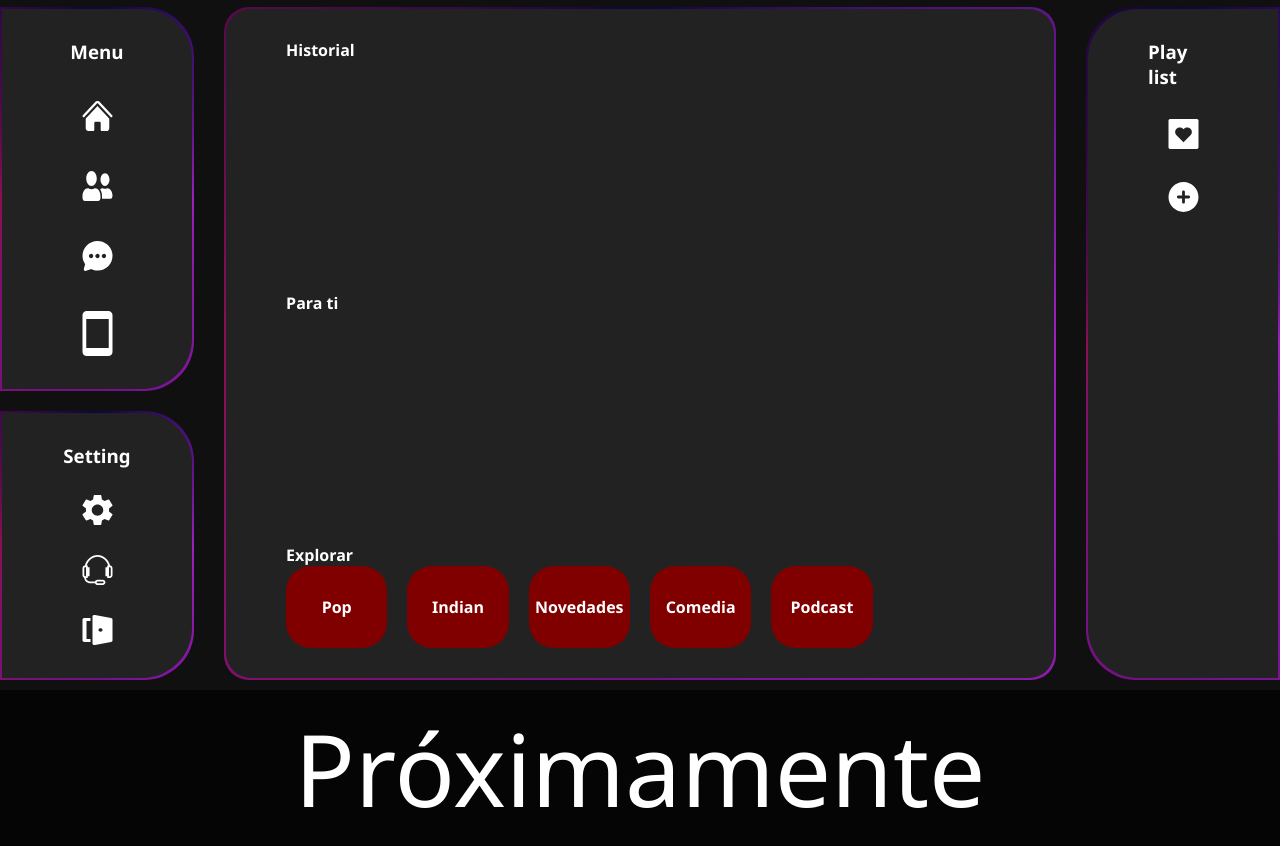
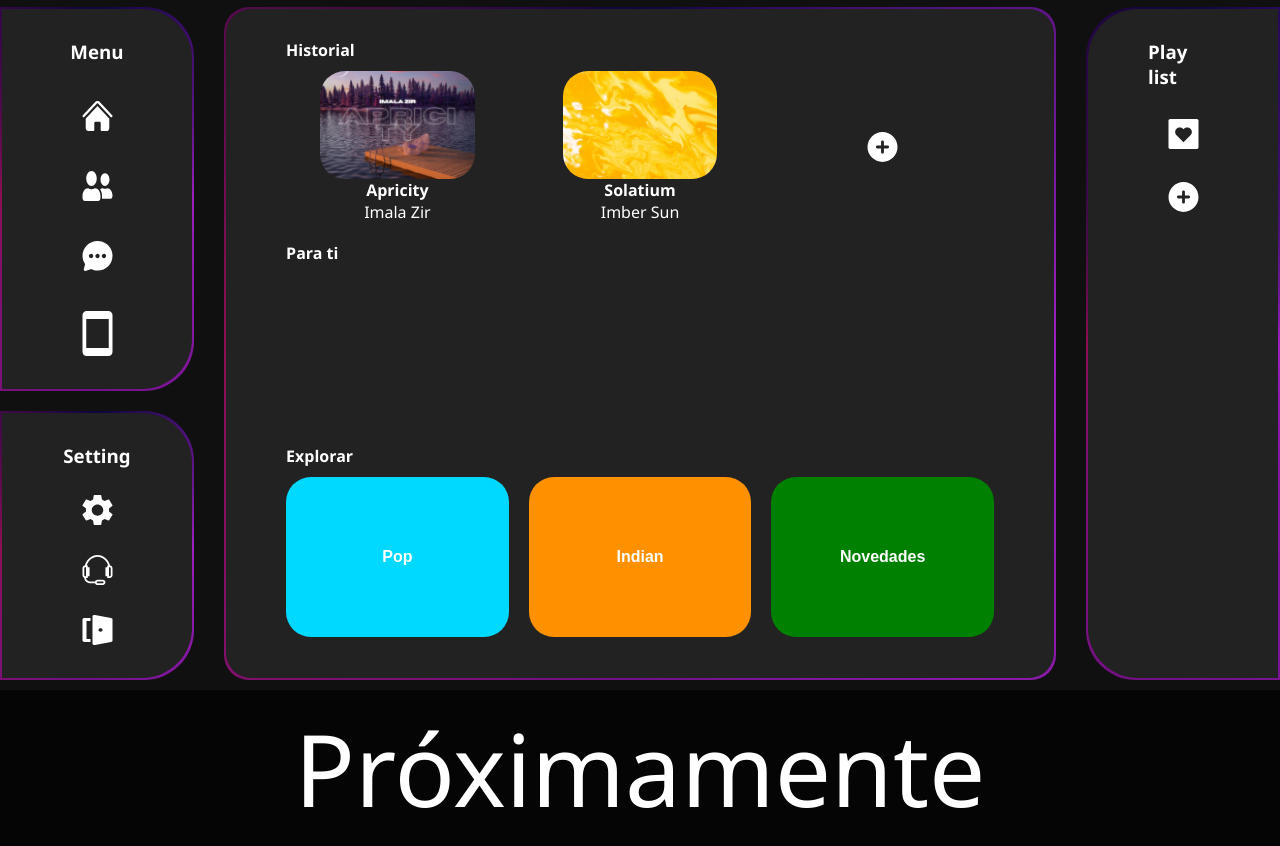
Before and after one commit to YixusGod/Mozart, a plain HTML site: page index.html in a window 1280 px wide. Shown: the part 97-943 px from the top of the page. Drawn offline with nearby package versions, Linux system fonts and the light colour scheme; no server answers.

```diff
--- a/index.html
+++ b/index.html
@@ -54,20 +54,39 @@
         <section class="main__section__Centro"><!-- medio -->
             <span>
 
-                <div class="main__section__Centro__Historial"><!-- Historial -->
+                <div class="main__section__Centro__historial"><!-- Historial -->
                     <h2>Historial</h2>
+                    <div class="main__section__Centro__historial__orden"><!-- canciones del historial -->
+                        <div class="song">
+                            <button><img src="/assent/cancion1.jpg" alt=""></button>
+                            <p><b>Apricity</b></p>
+                            <p>Imala Zir</p>
+                        </div>
+                        <div class="song">
+                            <button><img src="/assent/cancion2.jpg" alt=""></button>
+                            <p><b>Solatium</b></p>
+                            <p>Imber Sun</p>
+                        </div>
+                        <div class="song">
+                            <img src="/assent/Mas.svg" alt="">
+                        </div>
+                    </div>
                 </div>
                 <div id="tracklist" class="main__section__Centro__para-ti"><!-- Para ti -->
                     <h2>Para ti</h2>
+                    <div>
+
+                    </div>
                 </div>
                 <div class="main__section__Centro__explorar"><!-- Esplorar -->
                     <h2>Explorar</h2>
                     <div><!-- crear una lista -->
-                        <p><b>Pop</b></p>
-                        <p><b>Indian</b></p>
-                        <p><b>Novedades</b></p>
-                        <p><b>Comedia</b></p>
-                        <p><b>Podcast</b></p>
+                        <button><b>Pop</b></button>
+                        <button><b>Indian</b></button>
+                        <button><b>Novedades</b></button>
+                        <button><b>Comedia</b></button>
+                        <button><b>Podcast</b></button>
+                        <button><b>phonks</b></button>
                     </div>
                 </div>
             </span>
--- a/script.js
+++ b/script.js
@@ -23,6 +23,8 @@
     //guardo la lista de canciones
     const songList = res.data.songs
 
+
+
     //recorriendo la lista de canciones
     songList.map((song) => {
         console.log(song)
--- a/style.css
+++ b/style.css
@@ -101,7 +101,7 @@
     background-color: transparent;
     outline: none;
     border: none;
-
+    cursor: pointer;
 }
 ::placeholder {
 
@@ -235,46 +235,90 @@
     animation: rotacion 5s linear infinite;
 }
 .main__section__Centro span{
-    display: flex;
+    display: grid;
+    grid-template-rows: repeat(auto-fit, minmax(200px , 1fr));
     flex-grow: 1;
     width: 99.5%;
-    flex-direction: column;
-    justify-content: space-between;
+    /* justify-content: space-between; */
     padding: 30px 60px;
     border-radius: 25px;
     height: 669px;
     background-color: #232222;
     position: absolute;
-
+}
+/* distribucion de la parte central */
+.main__section__Centro__explorar div, .main__section__Centro__para-ti div, .main__section__Centro__historial__orden {
+    display: grid;
+    grid-template-columns: repeat(auto-fill, minmax(200px, 1fr));
+    gap: 20px;
+    padding-top: 10px;
 
 }
 
-.main__section__Centro__historial {
+.song {
+    display: flex;
+    flex-direction: column;
+    align-items: center;
+    justify-content: center;
 
+}
+.song button img {
+    height: 100%;
+    width: 100%;
+    border-radius: 25px;
+}
+.song:hover {
+    filter: opacity(50%);
+    transition: ease 0.3s;
 }
 
 .main__section__Centro__para-ti {
 
 }
+/* parte inferior de la parte central de la pag */
+.main__section__Centro__explorar {
+    overflow: hidden;
 
-.main__section__Centro__explorar {
+}
+.main__section__Centro__explorar div button {
     display: flex;
-    flex-direction: column;
-}
-.main__section__Centro__explorar div {
-    display: grid;
-    grid-template-columns: repeat(auto-fill, minmax(100px, 1fr));
-    gap: 20px;
-}
-.main__section__Centro__explorar div p {
-    display: flex;
-    align-items: start;
+    align-items: center;
     justify-content: center;
-    justify-items: start;
-    background-color: maroon;
+    height: 160px;
+    width: 100%;
     font-size: 16px;
     padding: 30px ;
     border-radius: 25px;
+    border: none;
+    outline: none;
+    color: white;
+    cursor: pointer;
+}
+
+/* COLORES */
+.main__section__Centro__explorar div button:nth-child(odd) {
+    background-color: rgb(0, 217, 255);
+}
+.main__section__Centro__explorar div button:nth-child(even) {
+    background-color: rgb(255, 145, 0);
+}
+.main__section__Centro__explorar div button:nth-child(3n) {
+    background-color: green
+}
+.main__section__Centro__explorar div button:nth-child(odd):hover {
+    border:2px solid rgb(0, 217, 255);
+    background-color: transparent;
+    transition: ease 0.3s;
+}
+.main__section__Centro__explorar div button:nth-child(even):hover {
+    border:2px solid rgb(255, 145, 0);
+    background-color: transparent;
+    transition: ease 0.3s;
+}
+.main__section__Centro__explorar div button:nth-child(3n):hover {
+    border:2px solid green;
+    background-color: transparent;
+    transition: ease 0.3;
 }
 
 .main__section__izquierda {
@@ -288,6 +332,7 @@
     position: relative;
     overflow: hidden;
 }
+/* ANIMACION */
 .main__section__izquierda::before {
     content: "";
     position: absolute;
```
Also changed, not shown: assent/cancion1.jpg (added), assent/cancion2.jpg (added).
